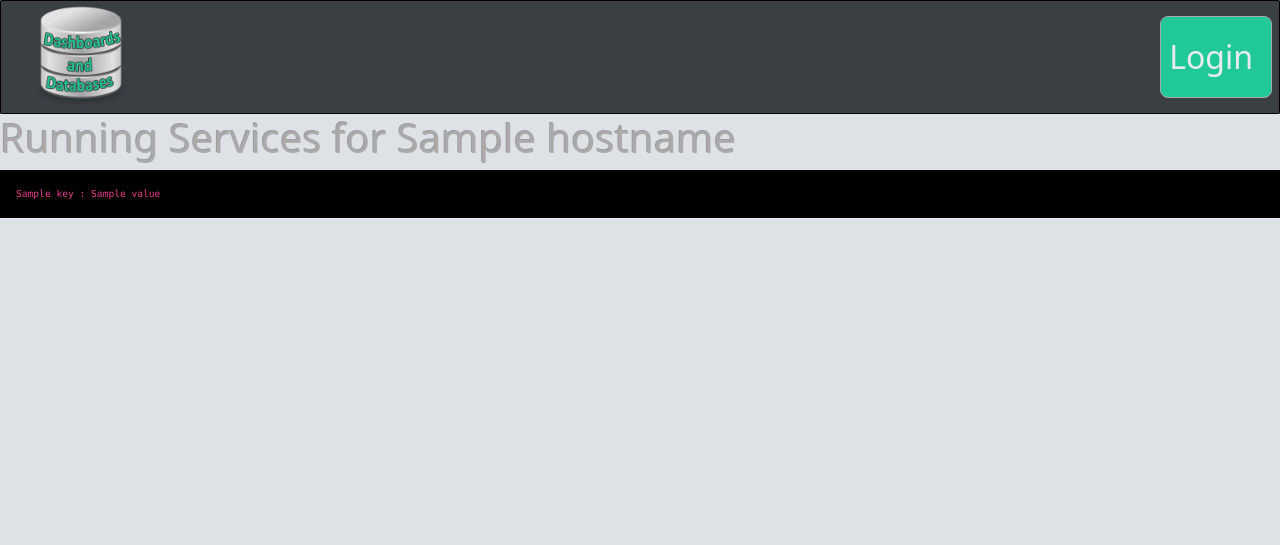
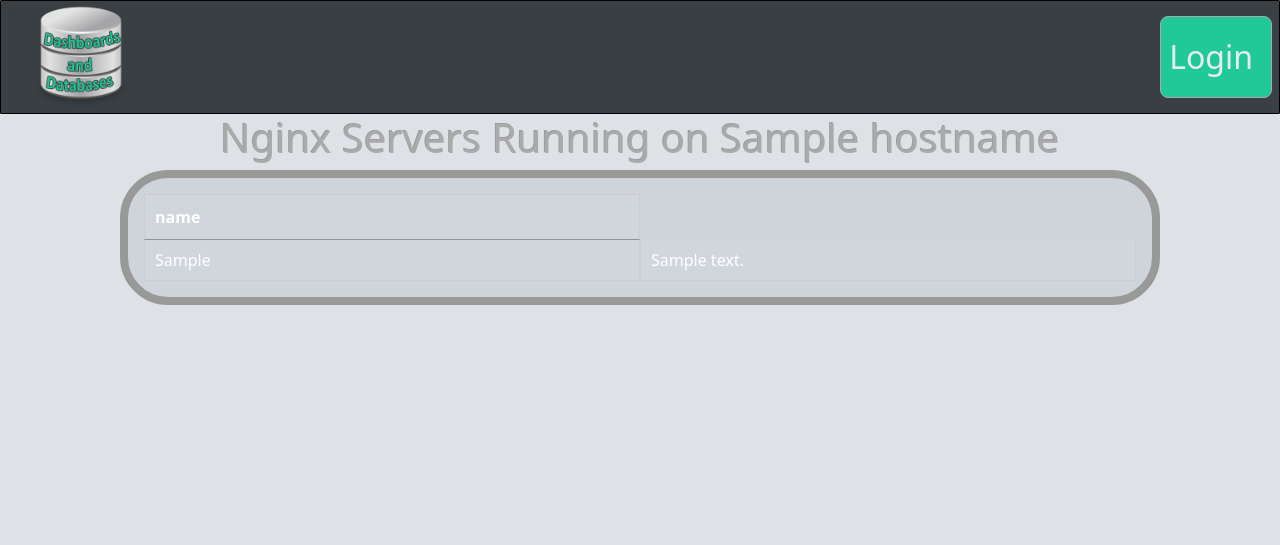
Before and after one commit to costa-rica/ServerStatusWebsite, a Flask app: template app_package/templates/main/nginx_servers.html in a window 1280 px wide. Shown: the top 545 px of the page. Run offline with Flask 3, Linux system fonts and the light colour scheme; the template is opened without the code that fills it: most values are stand-ins (such as "Sample title", 1, 10 or a date in 2020); parts of the project's set-up code (start-up, migrations or seed data) failed here and were passed over; some libraries are stand-ins or nearby versions.

Commit message:
nginx page looks good; running services page needs work, but has data;

```diff
--- a/app_package/static/scss/main.scss
+++ b/app_package/static/scss/main.scss
@@ -37,9 +37,6 @@
   justify-content: center;
 }
 
-// .main_wrap{
-//   flex-wrap: wrap;
-// }
 
 .std_framing {
   border: 1px solid var(--bs-gray-500);
@@ -78,58 +75,148 @@
 
 /* HOME */
 .home_page {
-  width:calc(100% - 1rem);
-  h1{width:100%;}
+  width: calc(100% - 1rem);
+
+  h1 {
+    width: 100%;
+  }
+
   display:flex;
   flex-wrap: wrap;
-  .hero_center{
-    display:flex;
+
+  .hero_center {
+    display: flex;
     justify-content: center;
     // width:min-content;
+    width: 100%;
+
+    // background-color: red;
+    img {
+      max-width: 100%;
+    }
+  }
+}
+
+// /* Nginx Server Status */
+// .nginx_page {
+//   width: calc(100% - 1rem);
+//   // background-color: #20C997;
+//   padding: 3rem 0;
+
+//   h1 {
+//     width: 100%;
+//     padding-bottom:2rem;
+//   }
+
+//   display:flex;
+//   flex-wrap: wrap;
+
+//   .table_background_super {
+//     width: 100%;
+//     display: flex;
+//     justify-content: center;
+//   }
+
+//   .table_background {
+//     table{width:80%}
+//     // width: 100%;
+//     width: calc(100% - 2rem);
+
+//     background-color: var(--bs-gray-500);
+//     padding: 1rem;
+//     border-radius: 3rem;
+//     color: white;
+//   }
+// }
+.nginx_page {
+
+  display: flex;
+  flex-wrap:wrap;
+  justify-content: center;
+  align-items: center;
+  .table_background_super{width:calc(100% - 1rem)}
+  // .table_background_super{width:100%}
+  .table_background{
     width:100%;
-    // background-color: red;
-    img{max-width:100%;}
+    overflow: auto;
+  }
+  table {
+    width: 100%;
+    // max-width: 800px;
+    max-width: 100%;
+    margin: 0 auto;
+    border-collapse: collapse;
+    table-layout: fixed;
+}
+th:nth-child(1), td:nth-child(1) {
+  width: min-content;
+  white-space: nowrap;
+}
+th:nth-child(2), td:nth-child(2) {
+  word-wrap: break-word;
+}
+th, td {
+    border: 1px solid #ccc;
+    // padding: 10px;
+    text-align: left;
+}
+// td{display:flex;
+//   flex-wrap: wrap;}
+}
+
+
+/* About */
+section.about_main {
+  color: var(--website_theme_font_color_dark);
+
+  a {
+    color: var(--website_theme_font_color_a_dark);
   }
 
-
-
-}
-
-/* About */
-section.about_main{
-  color:var(--website_theme_font_color_dark);
-  a{color: var(--website_theme_font_color_a_dark);}
-  a:hover{color: var(--website_theme_fun_color);}
+  a:hover {
+    color: var(--website_theme_fun_color);
+  }
 }
 
 /* Sys Log Page */
-.sys_log_page{
-  .syslog_doc_div{
+.sys_log_page {
+  .syslog_doc_div {
     background-color: black;
     padding: 1rem;
+  }
 
-  }
   code {
     font-size: .6rem;
   }
+
   ul#syslog_doc_id {
     list-style-type: none;
     padding: 0;
     margin: 0;
   }
+
   ul#syslog_doc_id li {
-      margin: 0.1em 0;  /* Adjust this value for desired spacing */
+    margin: 0.1em 0;
+    /* Adjust this value for desired spacing */
   }
 
 }
 
 @media screen and (min-width: 768px) {
   .home_page {
-    width:calc(100% - 5rem);
+    width: calc(100% - 5rem);
+  }
 
-
-
-
+  /* Nginx Server Status */
+  .nginx_page {
+    .table_background_super {
+      width: calc(100% - 5rem);
+      display: flex;
+      justify-content: center;
+    }
+    .table_background{
+      width: calc(100% - 10rem);
+    }
   }
 
 }
--- a/app_package/templates/_layout.html
+++ b/app_package/templates/_layout.html
@@ -86,6 +86,7 @@
 
             <li class=""><a class="nav-link" href="{{ url_for('bp_main.server_syslog') }}">Sys Log</a></li>
             <li class=""><a class="nav-link" href="{{ url_for('bp_main.nginx_servers') }}">Nginx</a></li>
+            <li class=""><a class="nav-link" href="{{ url_for('bp_main.running_services') }}">Services</a></li>
             <li class="nav-item li_primary"><a class="nav-link" href="{{ url_for('bp_users.logout') }}">Logout</a></li>
             {% else %}
             <li class=""><a class="nav-link" href="{{ url_for('bp_users.login') }}">Login</a></li>
--- a/app_package/templates/main/nginx_servers.html
+++ b/app_package/templates/main/nginx_servers.html
@@ -2,27 +2,40 @@
 {% block main %}
 
 <div class="space_for_navbar_and_footer">
-    <div class="sys_log_page">
-        <h1>Running Services for {{ hostname }}</h1>
+    <div class="nginx_page">
+        <h1>Nginx Servers Running on {{ hostname }}</h1>
 
-        <div class="syslog_doc_div">
-            <code>
-                <ul id="syslog_doc_id">
-                    {% for element in nginx_servers_json_list %}
-                        {% for key,value in element.items() %}
-                            <li>{{ key }} : {{ value }}</li>
-                        {% endfor %}
+        <div class="table_background_super">
+            <div class="table_background std_framing">
+              <table id="table_id" class="display table ">
+                <thead>
+                  <tr>
+                    {% for i in df_dict[0].keys() %}
+                    <th>{{ i }}</th>
                     {% endfor %}
-                </ul>
-            </code>
-        </div>
 
+                  </tr>
+                </thead>
+                <tbody>
+                    {% for row in df_dict %}
+                    <tr>
+                        <td>{{ row['Proxy Port'] }}</td>
+                        <td>{{ row['Web addresses'] }}</td>
+                    </tr>
+                {% endfor %}
+
+                </tbody>
+              </table>
+            </div><!-- table_background -->
+          </div><!-- table_background_super -->
 
     </div>
-
-
-
 </div>
 
+<script type="text/javascript">
+    $(document).ready(function () {
+      $('#table_id').DataTable();
+    });
+    </script>
 
 {% endblock %}
```
Also changed, not shown: app_package/bp_main/routes.py (+47 -28 lines), app_package/bp_main/utilities.py (+81 -3 lines), app_package/templates/main/running_services.html (+30 -9 lines), app_package/static/css/main.css, 1 other file.
